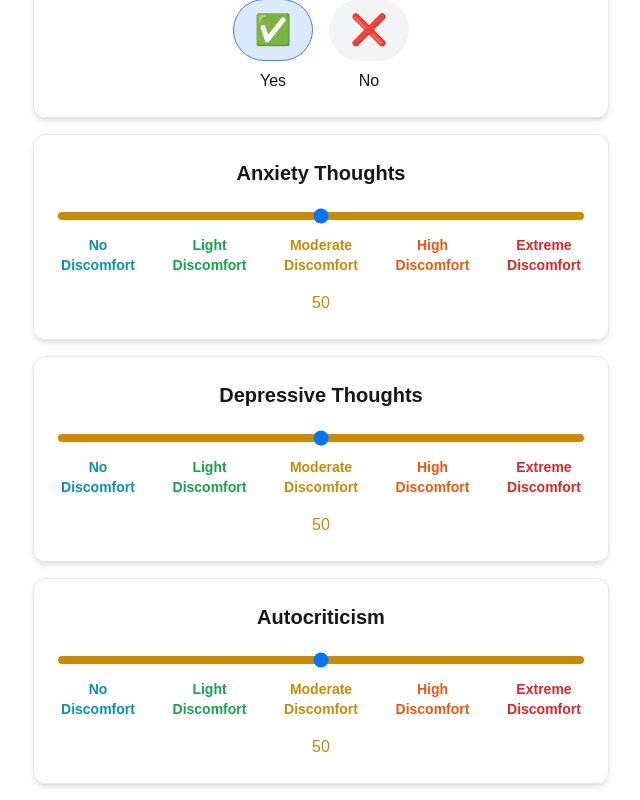
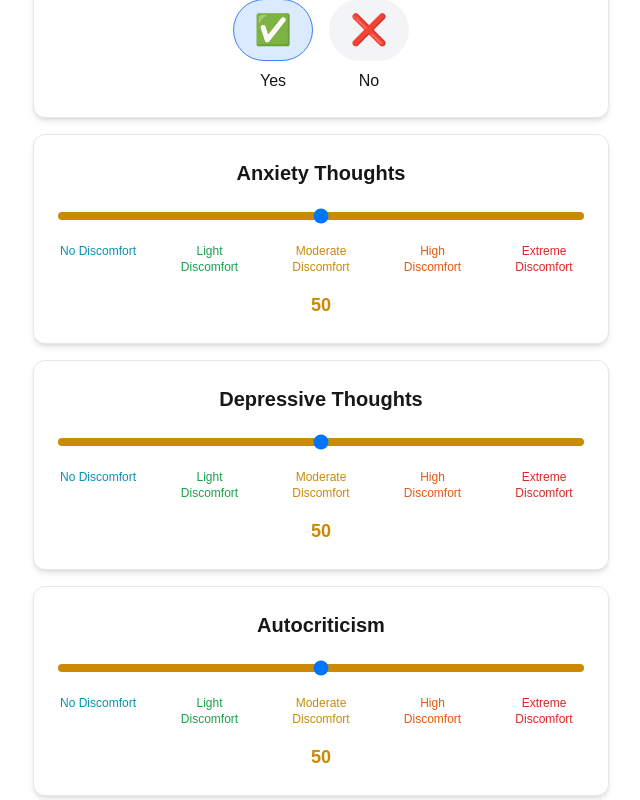
Before and after one commit to brunoeiterer/lifejournaler, a Next.js app in the folder frontend/: page / in a window 1280 px wide. Shown: the part 1040-1840 px from the top of the page, without its empty margins (319-959 px from the left). Built offline with nearby package versions, Linux system fonts and the light colour scheme.

Commit message:
Refactor SUDSScale

```diff
--- a/frontend/src/components/SUDSScale.tsx
+++ b/frontend/src/components/SUDSScale.tsx
@@ -7,70 +7,39 @@ type SUDSScaleProps = {
     title: string;
 };
 
-const GetTextColor = (color: string) => {
-    switch(color) {
-        case "cyan":
-            return "text-cyan-600";
-        case "green":
-            return "text-green-600";
-        case "yellow":
-            return "text-yellow-600";
-        case "orange":
-            return "text-orange-600";
-        case "red":
-            return "text-red-600";
-    }
-}
+const zones = [
+    { labelKey: 'NoDiscomfort', color: 'cyan', range: [0, 15] },
+    { labelKey: 'LightDiscomfort', color: 'green', range: [16, 35] },
+    { labelKey: 'ModerateDiscomfort', color: 'yellow', range: [36, 60] },
+    { labelKey: 'HighDiscomfort', color: 'orange', range: [61, 80] },
+    { labelKey: 'ExtremeDiscomfort', color: 'red', range: [81, 100] },
+];
 
-const GetBackgroundColor = (color: string) => {
-    switch(color) {
-        case "cyan":
-            return "bg-cyan-600";
-        case "green":
-            return "bg-green-600";
-        case "yellow":
-            return "bg-yellow-600";
-        case "orange":
-            return "bg-orange-600";
-        case "red":
-            return "bg-red-600";
-    }
-}
-
-const Colors = ["cyan", "green", "yellow", "orange", "red"];
+const colorClasses: Record<string, string> = {
+    cyan: 'text-cyan-600 bg-cyan-600',
+    green: 'text-green-600 bg-green-600',
+    yellow: 'text-yellow-600 bg-yellow-600',
+    orange: 'text-orange-600 bg-orange-600',
+    red: 'text-red-600 bg-red-600',
+};
 
 export default function SUDSScale({ title }: SUDSScaleProps) {
     const [value, setValue] = useState(50);
+    const { translations } = useLanguage();
 
-    const { translations } = useLanguage();
+    const currentZone = zones.find(({ range }) => value >= range[0] && value <= range[1]) ?? zones[0];
+    const textColor = colorClasses[currentZone.color].split(' ')[0];
+    const bgColor = colorClasses[currentZone.color].split(' ')[1];
 
     const handleChange = (e: React.ChangeEvent<HTMLInputElement>) => {
         setValue(Number(e.target.value));
     };
 
-    const labels = [translations['NoDiscomfort'], translations['LightDiscomfort'], translations['ModerateDiscomfort'],
-    translations['HighDiscomfort'], translations['ExtremeDiscomfort']];
+    return (
+        <div className="w-full max-w-xl p-6 bg-white rounded-xl shadow-md border space-y-4">
+            <h2 className="text-xl font-semibold text-center">{title}</h2>
 
-    let color = "cyan";
-
-    if(value > 15 && value <= 35) {
-        color = "green";
-    }
-    else if(value > 35 && value <= 60) {
-        color = "yellow";
-    }
-    else if(value > 60 && value <= 80) {
-        color = "orange";
-    }
-    else if(value > 80) {
-        color = "red";
-    }
-
-    return (
-        <div className="w-full max-w-xl p-6 bg-green rounded-xl shadow-md border">
-            <h2 className="text-xl font-semibold mb-4 text-center">{title}</h2>
-
-            <div className="relative w-full">
+            <div className="relative w-full space-y-4">
                 <input
                     type="range"
                     min="0"
@@ -78,14 +47,22 @@ export default function SUDSScale({ title }: SUDSScaleProps) {
                     step="5"
                     value={value}
                     onChange={handleChange}
-                    className={`w-full appearance-none h-2 ${GetBackgroundColor(color)} rounded-lg outline-none slider-thumb`}
+                    aria-label="SUDS scale"
+                    className={`w-full h-2 appearance-none rounded-lg outline-none ${bgColor} transition`}
                 />
-                <div className={`flex justify-between text-sm font-semibold text-center text-gray-600 mt-2`}>
-                    {labels.map((label, index) => (
-                        <span key={label} className={`w-20 ${GetTextColor(Colors[index])}`}>{label}</span>
+
+                <div className="flex justify-between text-xs font-medium text-gray-600">
+                    {zones.map((zone) => (
+                        <span
+                            key={zone.labelKey}
+                            className={`${colorClasses[zone.color].split(' ')[0]} w-20 text-center`}
+                        >
+                            {translations[zone.labelKey]}
+                        </span>
                     ))}
                 </div>
-                <div className={`text-center mt-4 ${GetTextColor(color)} font-medium`}>
+
+                <div className={`text-center text-lg font-semibold ${textColor}`}>
                     {value}
                 </div>
             </div>
```
